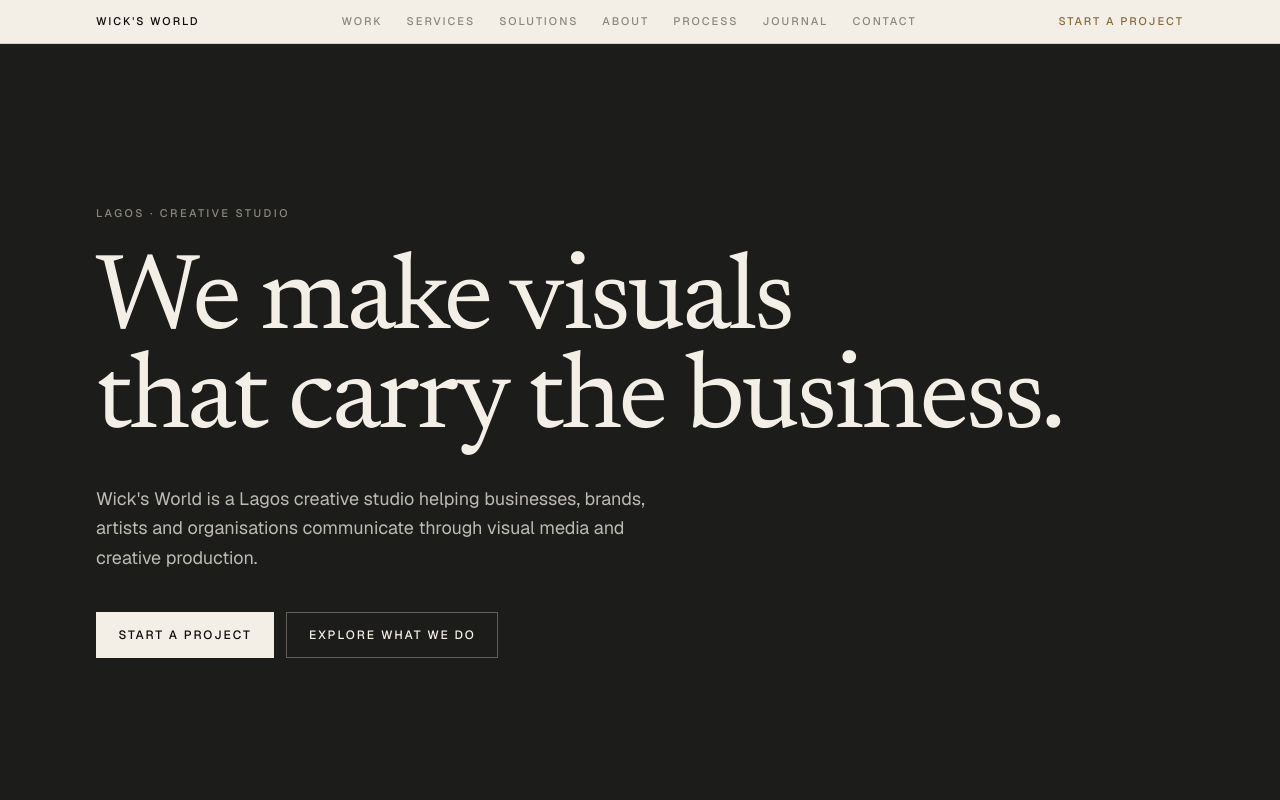
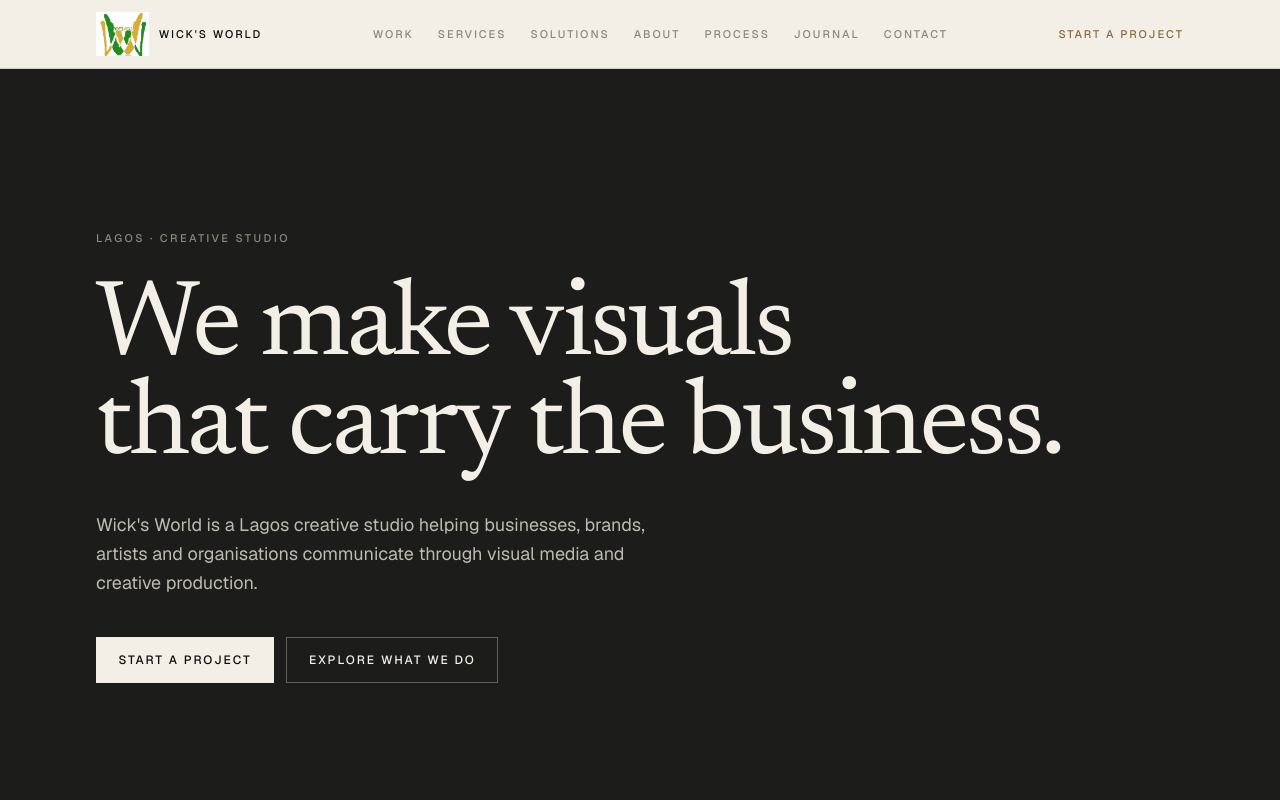
Before and after one commit to Wicxworld/wicks-world, a Next.js app: page / in a window 1280 px wide. Shown: the top 800 px of the page. Built offline with nearby package versions, Linux system fonts and the light colour scheme; no server answers.

Commit message:
feat(brand): use official WW logo mark in header and footer

```diff
--- a/src/components/site/Footer.tsx
+++ b/src/components/site/Footer.tsx
@@ -1,3 +1,4 @@
+import Image from "next/image";
 import Link from "next/link";
 import { services } from "@/content/services";
 import {
@@ -15,7 +16,16 @@ export function Footer() {
     <footer className="border-t border-[var(--rule)] bg-charcoal text-paper">
       <div className="mx-auto grid max-w-6xl gap-12 px-5 py-16 sm:px-8 lg:grid-cols-12">
         <div className="lg:col-span-5">
-          <p className="type-nav tracking-[0.22em] text-paper">Wick&apos;s World</p>
+          <div className="flex items-center gap-3">
+            <Image
+              src="/brand/wicks-world-logo.png"
+              alt=""
+              width={290}
+              height={297}
+              className="h-12 w-auto object-contain"
+            />
+            <p className="type-nav tracking-[0.22em] text-paper">Wick&apos;s World</p>
+          </div>
           <p className="mt-4 max-w-sm text-sm leading-relaxed text-paper/70">
             {site.legalName}
             <br />
--- a/src/components/site/Logo.tsx
+++ b/src/components/site/Logo.tsx
@@ -1,3 +1,4 @@
+import Image from "next/image";
 import Link from "next/link";
 import { site } from "@/content/site";
 import { cn } from "@/lib/cn";
@@ -14,12 +15,22 @@ export function Logo({
       href="/"
       onClick={onClick}
       className={cn(
-        "type-nav text-[0.72rem] tracking-[0.22em] text-ink",
+        "inline-flex items-center gap-2.5 text-ink",
         className,
       )}
       aria-label={`${site.brand}, home`}
     >
-      Wick&apos;s World
+      <Image
+        src="/brand/wicks-world-logo.png"
+        alt=""
+        width={290}
+        height={297}
+        className="h-10 w-auto object-contain sm:h-11"
+        priority
+      />
+      <span className="type-nav hidden text-[0.72rem] tracking-[0.22em] sm:inline">
+        Wick&apos;s World
+      </span>
     </Link>
   );
 }
```
